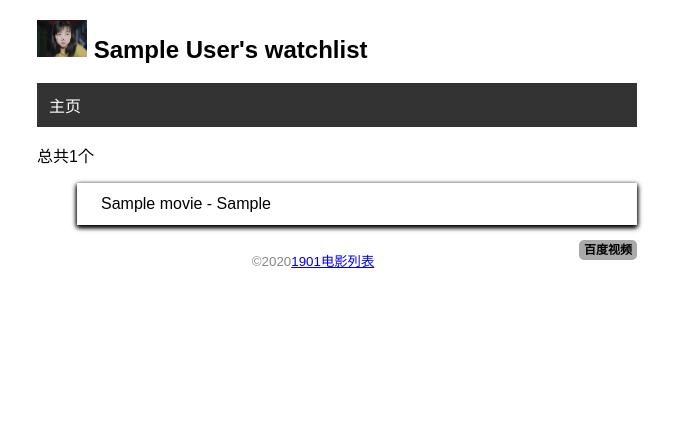
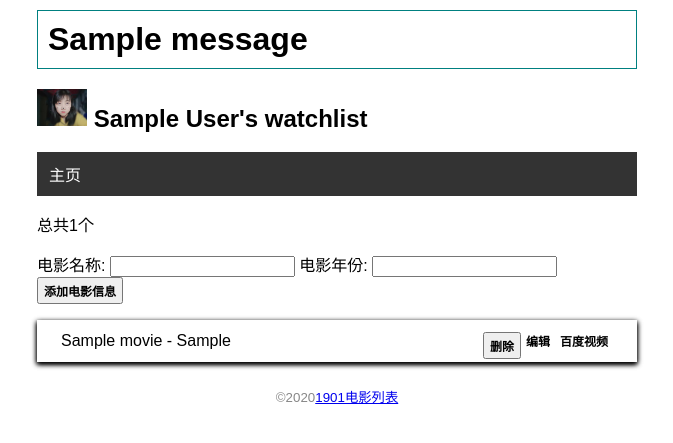
Before and after one commit to hao-minmin/three, a Flask app: page / in a window 1280 px wide. Shown: the top 443 px of the page, without its empty margins (303-976 px from the left). Run offline with Flask 2, Linux system fonts and the light colour scheme; tables that the repository leaves empty hold one stand-in row (values such as "Sample post"); one stand-in notice (Sample message) is shown.

Commit message:
表单的增删改查

```diff
--- a/day1/watchlist/app.py
+++ b/day1/watchlist/app.py
@@ -2,7 +2,7 @@ import os
 import sys
 import click
 
-from flask import Flask,url_for,render_template
+from flask import Flask,url_for,render_template,request,url_for,redirect,flash
 from flask_sqlalchemy import SQLAlchemy
 
 # 得到当前平台
@@ -18,7 +18,9 @@ app = Flask(__name__)
 
 # 配置要在实例化之前
 app.config['SQLALCHEMY_DATABASE_URI'] = prefix+os.path.join(app.root_path,'data.db')
-app.config['SQLALCHEMY_TRACK_MODIFICATIONS'] = False #关闭对模型修改的监控
+app.config['SQLALCHEMY_TRACK_MODIFICATIONS'] = False
+app.config['SECRET_KEY']='dev'
+#关闭对模型修改的监控
 
 # 传入app实例 在配置之后
 db=SQLAlchemy(app)
@@ -32,31 +34,69 @@ class Movie(db.Model):
     year = db.Column(db.String(4))
 
 
-@app.route("/")
-# @app.route("/index")
-# @app.route("/home")
+@app.route("/",methods=['GET','POST'])
 def index():
-    # name = "haominmin"
-    # movies = [
-    #     {"title":"大赢家","year":"2020"},
-    #     {"title":"囧妈","year":"2000"},
-    #     {"title":"战狼","year":"2018"},
-    #     {"title":"心花怒放","year":"2017"},
-    #     {"title":"速度与激情","year":"2019"},
-    #     {"title":"我的父亲母亲","year":"2010"},
-    # ]
-    # user = User.query.first()  #读取用户记录
+    if request.method =="POST":
+        name = request.form.get("movie_name")
+        year = request.form.get("movie_year")
+        # 验证数据不为空  year长度不能超过4 name 不能超过60
+        if not name or not year or len(year)>4 or len(name)>60:
+            flash("输入有误")
+            return redirect(url_for("index"))
+        movie = Movie(title=name,year=year)
+        db.session.add(movie)
+        db.session.commit()
+        flash("数据插入成功")
+        return redirect(url_for("index"))
+
+
+
     movie = Movie.query.all()  #读取所有的电影记录
 
-    # return render_template("index.html",user=user,movies=movie)
     return render_template("index.html",movies=movie)
+
+
+# 编辑视图函数
+@app.route('/movie/edit/<int:movies_id>',methods=['GET','POST'])
+def edit(movies_id):
+    mm = Movie.query.get_or_404(movies_id)
+    print(mm)
+    if request.method=="POST":
+        title = request.form['movie_name']
+        year = request.form['movie_year']
+
+        # 验证数据不为空  year长度不能超过4 name 不能超过60
+        if not title or not year or len(year)>4 or len(title)>60:
+            flash("输入有误")
+            return redirect(url_for("edit"),movie_id=movies_id)
+
+        mm.title =title
+        mm.year = year
+
+        # db.session.add(movie)
+        db.session.commit()
+        flash("数据编辑成功")
+        return redirect(url_for("index"))
+    return render_template("edit.html",movie=mm)
+
+
+# 删除
+@app.route('/movie/delete/<int:movies_id>',methods=['POST'])
+
+def delete(movies_id):
+    movie = Movie.query.get_or_404(movies_id)
+
+    db.session.delete(movie)
+    db.session.commit()
+    flash("数据删除成功")
+    return redirect(url_for('index'))
+
+
 #     #动态url
 # @app.route('/index/<name>')
 # def home(name):
 #     print(url_for("home",name="haominmin"))
 #     return "<h1>hello,%s</h1>"%name
-
-
 # 自定义命令
 @app.cli.command() #装饰器注册命令
 @click.option('--drop',is_flag=True,help='删除之后再创建')
--- a/day1/watchlist/static/css/index.css
+++ b/day1/watchlist/static/css/index.css
@@ -22,7 +22,7 @@ footer{
 }
 
 /* 电影列表 */
-.movie-list li{
+.movie-list {
     list-style: none;
     padding: 0;
     margin-bottom: 15px;
@@ -67,7 +67,38 @@ nav li a:hover{
     font-weight: bold;
     color: black;
     text-decoration: none;
-    background: darkgray;
-    border-radius: 5px;
+    /* background: blue; */
+    /* border-radius: 5px; */
     padding: 3px 5px;
 }
+
+.btn{
+    font-size: 12px;
+    font-weight: bold;
+    color: black;
+    text-decoration: none;
+    /* background: mediumaquamarine; */
+
+    /* border-radius: 5px; */
+    padding: 3px 5px;
+}
+.delete{
+    font-size: 12px;
+    font-weight: bold;
+    color: black;
+    text-decoration: none;
+    /* background: blue ; */
+    /* border-radius: 5px; */
+    padding: 3px 5px;
+}
+
+.alert{
+    position: relative;
+    padding: 10px;
+    margin: 10px 0;
+    border: 1px solid transparent;
+    border-color: teal;
+    /* background: blue rgba(20,20,20,20); */
+    /* border-radius: 5px; */
+
+}
--- a/day1/watchlist/templates/base.html
+++ b/day1/watchlist/templates/base.html
@@ -10,6 +10,13 @@
     {% endblock %}
 </head>
 <body>
+
+    {% for message in get_flashed_messages() %}
+        <h1 class="alert">
+            {{ message }}
+        </h1>
+    {% endfor %}
+
     <h2>
         <img src="{{url_for('static',filename='images/1.jpg')}}" alt="头像" class="avatar">
         {{ user.name }}'s watchlist
--- a/day1/watchlist/templates/index.html
+++ b/day1/watchlist/templates/index.html
@@ -17,13 +17,31 @@
     {% extends 'base.html'%}
     {% block content %}
     <p>总共{{movies|length}}个</p>
+<!-- index.html 提交到index位置  -->
+    <form action="/" method="POST">
+        <!-- 不能为空 required  autocomplete="off" 关闭input框的信息 自动填充-->
+        电影名称: <input type="text" name="movie_name" autocomplete="off" required>
+        电影年份: <input type="text" name="movie_year" autocomplete="off" required>
+        <input class="btn"type="submit" name="submit" value="添加电影信息">
+    </form>
+
     <ul class="movie-list">
         {% for movies in movies %}
-        <li>{{movies.title}} - {{movies.year}}</li>
+        <li>{{movies.title}} - {{movies.year}}
         <span class="float-right">
             <a  class='baidu'href="http://v.baidu.com/v?word={{ movies.title }}&ct=301989888&rn=67&pn=0&db=0&s=0&fbl=800&ie=utf-8" target="_blank" title="在百度视频中查找">百度视频</a>
 
         </span>
+
+        <span class="float-right">
+            <a class="btn" href="{{url_for('edit',movies_id=movies.id) }}">编辑</a>
+        </span>
+        <span class="float-right">
+            <form action="{{ url_for('delete',movies_id=movies.id)}}" method="POST">
+                <input type="submit" class="delete" name="delete" value="删除" onclick="return confirm('是否删除')">
+            </form>
+        </span>
+        </li>
         {% endfor %}
     </ul>
     {% endblock %}
```
Also changed, not shown: day1/watchlist/templates/edit.html (added, +12 -0 lines).
